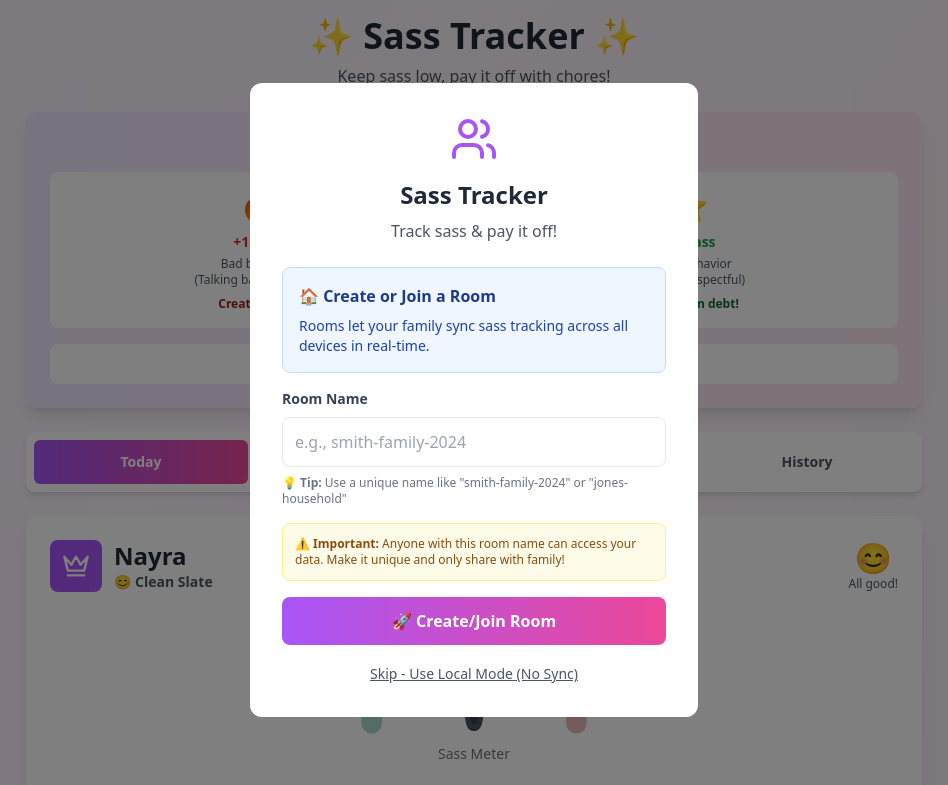
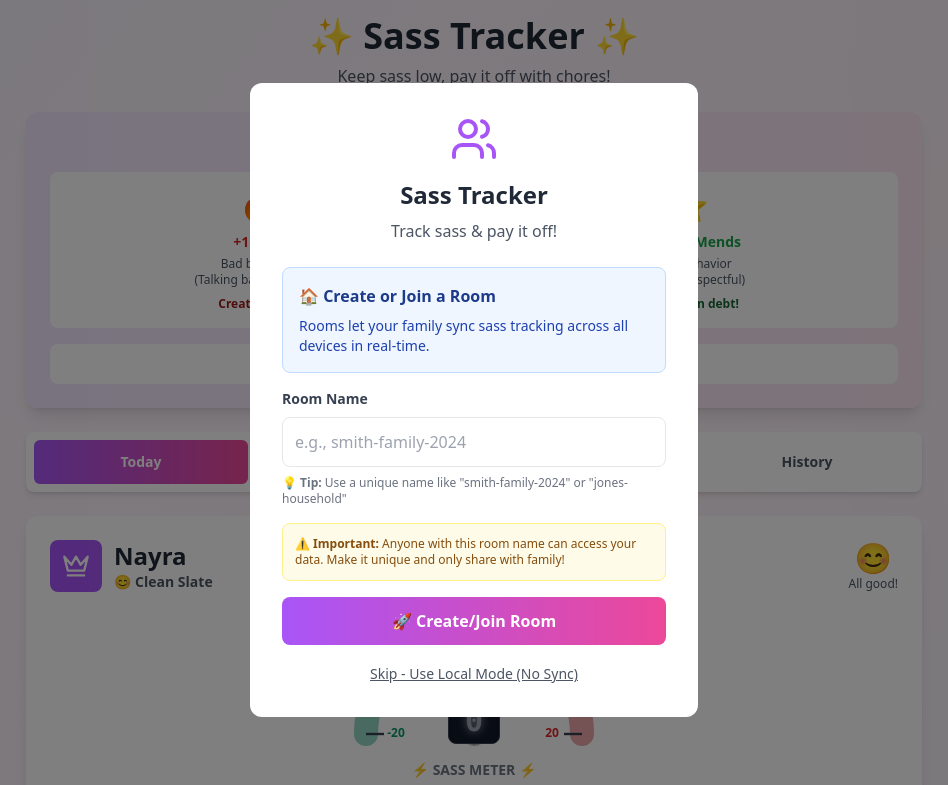
Before and after one commit to justinliles/sass-tracker, a plain HTML site: page index.html in a window 1280 px wide. Shown: the top 785 px of the page, without its empty margins (166-1114 px from the left). Drawn offline with nearby package versions, Linux system fonts and the light colour scheme.

Commit message:
Rename 'Sass' to 'Sass-Mends' in index.html

```diff
--- a/index.html
+++ b/index.html
@@ -516,7 +516,7 @@
                 </div>
                 <div class="bg-white rounded-lg p-4 text-center">
                   <div class="text-3xl mb-2">⭐</div>
-                  <div class="text-sm font-semibold text-green-600">−1 Sass</div>
+                  <div class="text-sm font-semibold text-green-600">−1 Sass-Mends</div>
                   <div class="text-xs text-gray-600 mt-1">Good behavior<br/>(Helpful, respectful)</div>
                   <div class="text-xs text-green-800 mt-2 font-bold">Pays down debt!</div>
                 </div>
@@ -604,24 +604,90 @@
                       </div>
 
                       <div class="flex flex-col items-center mb-6">
-                        <div class="relative w-64 h-32">
-                          <svg viewBox="0 0 200 100" class="w-full h-full">
-                            <path d="M 20 90 A 80 80 0 0 1 180 90" fill="none" stroke="#e5e7eb" stroke-width="16" stroke-linecap="round"/>
-                            <path d="M 20 90 A 80 80 0 0 1 100 10" fill="none" stroke="#10b981" stroke-width="16" stroke-linecap="round" opacity="0.3"/>
-                            <path d="M 100 10 A 80 80 0 0 1 180 90" fill="none" stroke="#ef4444" stroke-width="16" stroke-linecap="round" opacity="0.3"/>
-                            <line x1="100" y1="90" x2="100" y2="75" stroke="#9ca3af" stroke-width="2"/>
-                            <g transform="rotate(${angle} 100 90)">
-                              <line x1="100" y1="90" x2="100" y2="30" stroke="${score >= 0 ? '#ef4444' : '#10b981'}" stroke-width="3" stroke-linecap="round"/>
-                              <circle cx="100" cy="90" r="6" fill="#374151"/>
+                        <div class="relative w-72 h-36">
+                          <svg viewBox="0 0 240 120" class="w-full h-full">
+                            <!-- Background arc -->
+                            <path d="M 30 105 A 90 90 0 0 1 210 105" fill="none" stroke="#e5e7eb" stroke-width="20" stroke-linecap="round"/>
+
+                            <!-- Green zone (left side) -->
+                            <path d="M 30 105 A 90 90 0 0 1 120 15" fill="none" stroke="#10b981" stroke-width="20" stroke-linecap="round" opacity="0.4"/>
+
+                            <!-- Red zone (right side) -->
+                            <path d="M 120 15 A 90 90 0 0 1 210 105" fill="none" stroke="#ef4444" stroke-width="20" stroke-linecap="round" opacity="0.4"/>
+
+                            <!-- Tick marks and numbers -->
+                            ${[-20, -15, -10, -5, 0, 5, 10, 15, 20].map(num => {
+                              const tickAngle = (num / 20) * 90 - 90;
+                              const isMain = num % 5 === 0;
+                              const tickLength = isMain ? 15 : 8;
+                              const innerRadius = 90 - tickLength;
+                              const outerRadius = 90;
+
+                              const x1 = 120 + innerRadius * Math.cos((tickAngle * Math.PI) / 180);
+                              const y1 = 105 + innerRadius * Math.sin((tickAngle * Math.PI) / 180);
+                              const x2 = 120 + outerRadius * Math.cos((tickAngle * Math.PI) / 180);
+                              const y2 = 105 + outerRadius * Math.sin((tickAngle * Math.PI) / 180);
+
+                              const textRadius = 90 - 25;
+                              const textX = 120 + textRadius * Math.cos((tickAngle * Math.PI) / 180);
+                              const textY = 105 + textRadius * Math.sin((tickAngle * Math.PI) / 180);
+
+                              return `
+                                <line x1="${x1}" y1="${y1}" x2="${x2}" y2="${y2}"
+                                      stroke="${isMain ? '#374151' : '#9ca3af'}"
+                                      stroke-width="${isMain ? 2 : 1}"/>
+                                ${isMain && num % 10 === 0 ? `
+                                  <text x="${textX}" y="${textY}"
+                                        text-anchor="middle"
+                                        dominant-baseline="middle"
+                                        font-size="10"
+                                        font-weight="bold"
+                                        fill="${num > 0 ? '#dc2626' : num < 0 ? '#059669' : '#6b7280'}">
+                                    ${num}
+                                  </text>
+                                ` : ''}
+                              `;
+                            }).join('')}
+
+                            <!-- Center circle shadow -->
+                            <circle cx="120" cy="105" r="10" fill="#1f2937" opacity="0.2"/>
+
+                            <!-- Needle with shadow -->
+                            <g transform="rotate(${angle} 120 105)" filter="url(#needleShadow)">
+                              <path d="M 120 105 L 118 100 L 120 30 L 122 100 Z"
+                                    fill="${score >= 0 ? '#dc2626' : '#059669'}"
+                                    stroke="#000"
+                                    stroke-width="0.5"/>
+                              <circle cx="120" cy="105" r="8" fill="#374151" stroke="#000" stroke-width="1"/>
+                              <circle cx="120" cy="105" r="4" fill="#6b7280"/>
                             </g>
+
+                            <!-- Shadow definition -->
+                            <defs>
+                              <filter id="needleShadow" x="-50%" y="-50%" width="200%" height="200%">
+                                <feGaussianBlur in="SourceAlpha" stdDeviation="1"/>
+                                <feOffset dx="1" dy="1" result="offsetblur"/>
+                                <feComponentTransfer>
+                                  <feFuncA type="linear" slope="0.3"/>
+                                </feComponentTransfer>
+                                <feMerge>
+                                  <feMergeNode/>
+                                  <feMergeNode in="SourceGraphic"/>
+                                </feMerge>
+                              </filter>
+                            </defs>
                           </svg>
-                          <div class="absolute bottom-0 left-0 right-0 text-center">
-                            <p class="text-4xl font-bold ${score > 0 ? 'text-red-600' : score < 0 ? 'text-green-600' : 'text-gray-600'}">
-                              ${score > 0 ? '+' : ''}${score}
-                            </p>
+
+                          <!-- Digital readout -->
+                          <div class="absolute bottom-2 left-0 right-0 flex justify-center">
+                            <div class="bg-gray-900 rounded-lg px-4 py-1 shadow-inner border border-gray-700">
+                              <p class="text-3xl font-mono font-bold ${score > 0 ? 'text-red-500' : score < 0 ? 'text-green-400' : 'text-gray-400'}" style="text-shadow: 0 0 10px currentColor;">
+                                ${score > 0 ? '+' : ''}${score}
+                              </p>
+                            </div>
                           </div>
                         </div>
-                        <p class="text-sm text-gray-500 mt-2">Sass Meter</p>
+                        <p class="text-sm text-gray-500 mt-2 font-semibold">⚡ SASS METER ⚡</p>
                       </div>
 
                       <div class="flex gap-3">
@@ -635,7 +701,7 @@
                           onclick="openNoteModal('${player.id}', -1)"
                           class="flex-1 bg-gradient-to-r from-green-500 to-emerald-500 text-white py-3 px-6 rounded-lg font-semibold hover:shadow-lg"
                         >
-                          −1 Good
+                          −1 Sass-Mends
                         </button>
                       </div>
 
@@ -806,7 +872,7 @@
                       <div class="text-3xl font-bold text-green-600">
                         ${state.data.events.filter(e => e.value < 0).length}
                       </div>
-                      <div class="text-sm text-green-800 mt-1">Good Behavior</div>
+                      <div class="text-sm text-green-800 mt-1">Sass-Mends</div>
                     </div>
                     <div class="bg-blue-50 rounded-lg p-4 text-center">
                       <div class="text-3xl font-bold text-blue-600">
@@ -847,7 +913,7 @@
                           ${new Date(bestDay.date + 'T00:00:00').toLocaleDateString('en-US', { month: 'long', day: 'numeric', year: 'numeric' })}
                         </div>
                         <div class="text-lg text-green-700">
-                          ${bestDay.totalSass < 0 ? `${Math.abs(bestDay.totalSass)} net good behavior!` : bestDay.totalSass === 0 ? 'Perfect balance!' : `Only ${bestDay.totalSass} sass points`}
+                          ${bestDay.totalSass < 0 ? `${Math.abs(bestDay.totalSass)} net sass-mends!` : bestDay.totalSass === 0 ? 'Perfect balance!' : `Only ${bestDay.totalSass} sass points`}
                         </div>
                       </div>
                     </div>
@@ -891,7 +957,7 @@
                 <div class="bg-white rounded-xl p-6 max-w-2xl w-full max-h-[90vh] overflow-y-auto">
                   <div class="flex items-center justify-between mb-4">
                     <h3 class="text-xl font-bold text-gray-800">
-                      ${state.noteModal.value > 0 ? '🔥 Add Sass Event' : '⭐ Add Good Behavior'}
+                      ${state.noteModal.value > 0 ? '🔥 Add Sass Event' : '⭐ Add Sass-Mends'}
                     </h3>
                     <button
                       onclick="closeNoteModal()"
```
